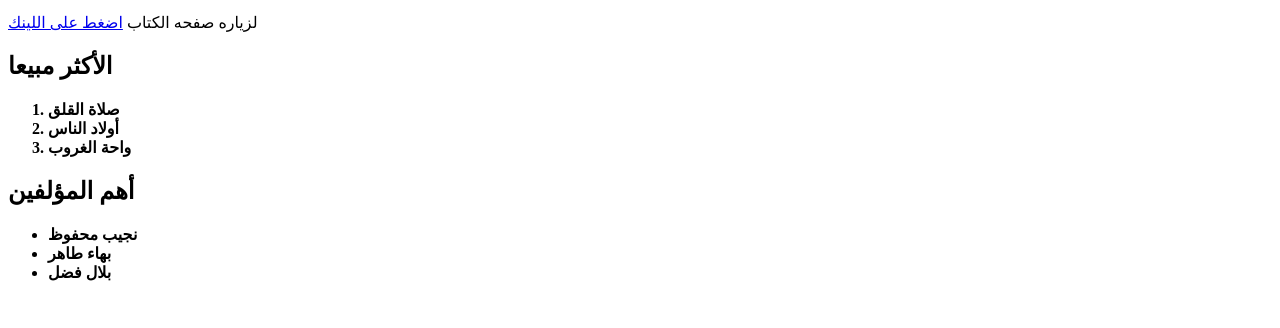
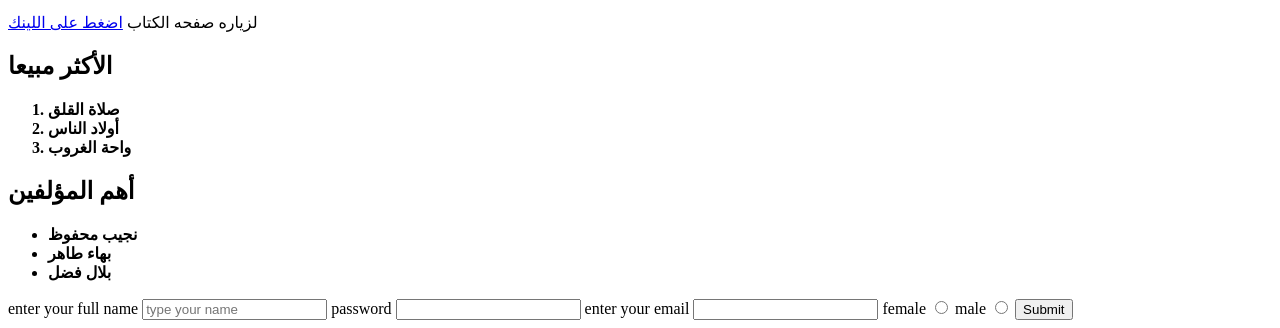
Before and after one commit to fatma260/my-first-project, a plain HTML site: page index.html in a window 1280 px wide. Shown: the part 963-1291 px from the top of the page. Before the commit the page ends 1261 px from the top, so only its background shows below. Drawn offline with Linux system fonts and the light colour scheme.

Commit message:
add form to the page it's register form

```diff
--- a/index.html
+++ b/index.html
@@ -70,6 +70,24 @@
           </strong>
         </ul>
       </section>
+      <!--add form section-->
+      <section>
+        <form action="register">
+
+          <label for="full-name">enter your full name </label>
+            <input type="text" id="full-name" name="full-name"  placeholder="type your name" required>
+          <label for="password"> password </label>
+            <input type="password" id="password" name="password" required>
+          <label for="email"> enter your email </label>
+            <input type="email" id="email" name="email" required>
+          </label>
+          <label for="female">female</label>
+            <input type="radio" id="female" name="gender">
+          <label for="male">male</label>
+            <input type="radio" id="male" name="gender">
+            <input type="submit" name="submit">
+        </form>
+      </section>
     </main>
   </body>
 </html>
```
